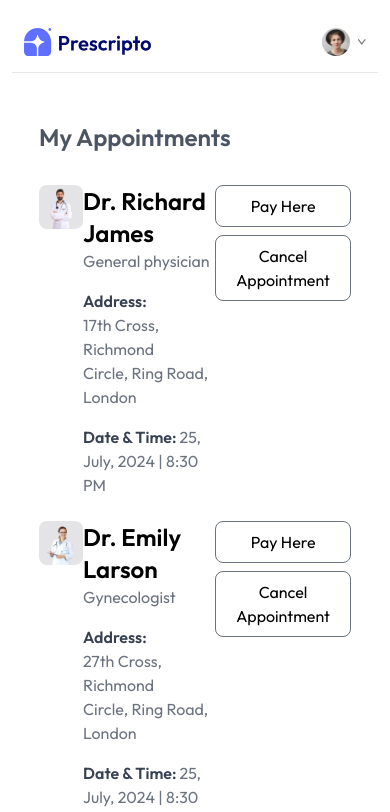
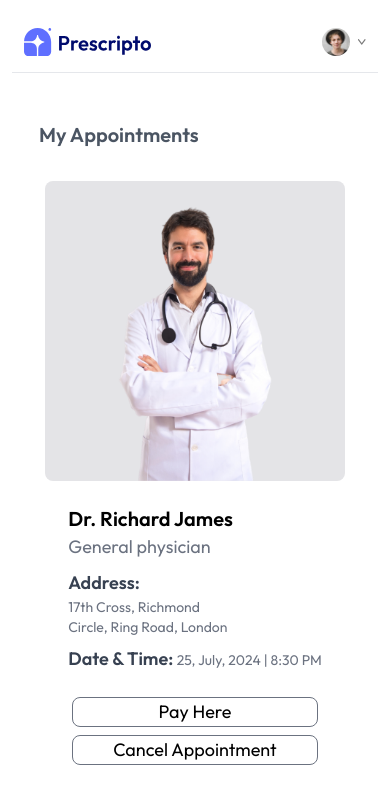
Before and after one commit to RO-shan18/Prescripto-Frontend, a React app: page /My_appointments in a window 390 px wide. Shown: the top 812 px of the page. Built offline with nearby package versions, Linux system fonts and the light colour scheme; the HTML template or start-up script is replaced by a standard one.

Commit message:
Add responsiveness to myappointment and myprofile pages of a user

```diff
--- a/src/pages/My-appointments.jsx
+++ b/src/pages/My-appointments.jsx
@@ -6,26 +6,26 @@ const My_appointments = () => {
 
   return (
     <div className="w-4/5 mx-auto mt-12">
-      <p className="text-2xl font-semibold text-gray-600 pb-8">My Appointments</p>
+      <p className="text-xl md:text-2xl font-semibold text-gray-600 pb-8">My Appointments</p>
 
-      <div className="flex flex-col gap-6">
+      <div className="flex flex-col gap-12 lg:gap-6">
         {doctors.slice(0, 3).map((item, index) => {
           return (
-            <div className="grid grid-cols-[1fr_3fr_1fr] " key={index}>
-              <img className="w-52 bg-zinc-200 rounded-lg " src={item.image} />
-              <div className="flex flex-col gap-4">
-                <div><p className="text-2xl font-semibold">{item.name}</p>
-                <p className="text-gray-500">{item.speciality}</p></div>
-                <div><p className="font-semibold text-gray-700">Address:</p>
-                <p className="text-gray-500">{item.address.line1}</p>
-                <p className="text-gray-500">{item.address.line2}</p></div>
-                <p className="text-gray-500">
-                  <span className="text-gray-700 font-semibold">Date & Time: </span>25, July, 2024 | 8:30 PM
+            <div className="flex flex-col gap-6 items-center justify-center md:grid md:grid-cols-[1fr_1fr_1fr] lg:grid-cols-[1fr_3fr_1fr] " key={index}>
+              <img className="w-[300px] md:w-52 bg-zinc-200 rounded-lg " src={item.image} />
+              <div className="flex flex-col gap-2 lg:gap-4">
+                <div><p className="text-xl md:text-xl lg:text-2xl font-semibold">{item.name}</p>
+                <p className="text-gray-500 text-lg md:text-sm lg:text-lg">{item.speciality}</p></div>
+                <div><p className="font-semibold text-gray-700 text-lg md:text-sm lg:text-lg">Address:</p>
+                <p className="text-gray-500 text-sm text-[12px] lg:text-sm">{item.address.line1}</p>
+                <p className="text-gray-500 text-sm text-[12px] lg:text-sm">{item.address.line2}</p></div>
+                <p className="text-gray-500 text-sm text-[12px] lg:text-sm">
+                  <span className="text-gray-700 font-semibold text-lg lg:text-lg md:text-sm">Date & Time: </span>25, July, 2024 | 8:30 PM
                 </p>
               </div>
               <div className="flex flex-col gap-2">
-                <button className="border border-gray-500 rounded-lg px-5 py-2 hover:text-white hover:bg-primary transition-all duration-500 ease-in-out">Pay Here</button>
-                <button className="border border-gray-500 rounded-lg px-5 py-2 hover:text-white hover:bg-red-500 transition-all duration-500 ease-in-out">Cancel Appointment</button>
+                <button className="border border-gray-500 rounded-lg md:px-5 md:py-2 px-10 hover:text-white hover:bg-primary transition-all duration-500 ease-in-out lg:text-lg text-lg md:text-sm">Pay Here</button>
+                <button className="border border-gray-500 rounded-lg md:px-5 md:py-2 px-10 hover:text-white hover:bg-red-500 transition-all duration-500 ease-in-out lg:text-lg text-lg md:text-sm">Cancel Appointment</button>
               </div>
             </div>
           );
--- a/src/pages/MyProfile.jsx
+++ b/src/pages/MyProfile.jsx
@@ -29,33 +29,33 @@ const MyProfile = () => {
             onChange={(prev) => ({ ...prev, name: e.target.value })}
           />
         ) : (
-          <p className="font-semibold text-2xl pb-2">{userData.name}</p>
+          <p className="font-semibold text-xl md:text-2xl pb-2">{userData.name}</p>
         )}
         <hr className= "border-b-1 border-gray-400 pb-3"/>
 
       <div className="flex flex-col gap-3 mb-4">
-        <p className="text-lg underline text-gray-500 font-semibold">CONTACT INFORMATION</p>
-        <div className="grid grid-cols-2col">
-          <p className="text-gray-600">Email:</p>
-          <p className="text-primary">{userData.Email}</p>
+        <p className="text-sm md:text-lg underline text-gray-500 font-semibold">CONTACT INFORMATION</p>
+        <div className="grid grid-cols-2cols md:grid-cols-2col">
+          <p className="text-gray-600 text-sm md:text-lg">Email:</p>
+          <p className="text-primary text-sm md:text-lg">{userData.Email}</p>
         </div>
 
-        <div className="grid grid-cols-2col">
-        <p className="text-gray-600">Phone: </p>
+        <div className="grid grid-cols-2cols md:grid-cols-2col">
+        <p className="text-gray-600 text-sm md:text-lg">Phone: </p>
         {isEdit ? (
           <input
-            className="text-primary"
+            className="text-primary "
             type="text"
             value={userData.phone}
             onChange={(prev) => ({ ...prev, phone: toString(e.target.value) })}
           />
         ) : (
-          <p className="text-primary">{userData.phone}</p>
+          <p className="text-primary text-sm md:text-lg">{userData.phone}</p>
         )}
         </div>
 
-        <div className="grid grid-cols-2col">
-        <p className="text-gray-600">Address: </p>
+        <div className="grid grid-cols-2cols md:grid-cols-2col">
+        <p className="text-gray-600 text-sm md:text-lg">Address: </p>
         {isEdit ? (
           <div>
             <input
@@ -84,37 +84,37 @@ const MyProfile = () => {
           </div>
         ) : (
           <div>
-            <p className="text-gray-600">{userData.Address.line1}</p>
-            <p className="text-gray-600">{userData.Address.line2}</p>
+            <p className="text-gray-600 text-sm md:text-lg">{userData.Address.line1}</p>
+            <p className="text-gray-600 text-sm md:text-lg">{userData.Address.line2}</p>
           </div>
         )}
         </div>
         </div>
 
         <div className="flex flex-col gap-3 mb-4">
-          <p className="text-lg underline text-gray-500 font-semibold">BASIC INFORMATION</p>
+          <p className="text-sm md:text-lg underline text-gray-500 font-semibold">BASIC INFORMATION</p>
           <div className="grid grid-cols-2col">
-          <p className="text-gray-600">Gender</p>
+          <p className="text-gray-600 text-sm md:text-lg">Gender</p>
           {
             isEdit ? (
-              <select className="text-gray-500" value={userData.Gender} onChange={e => setuserData(prev, {...prev, Gender:e.target.value})}>
+              <select className="text-gray-500 w-28" value={userData.Gender} onChange={e => setuserData(prev, {...prev, Gender:e.target.value})}>
                 <option value="male">Male</option>
                 <option value="female">Female</option>
                 <option value="Other">Others</option>
               </select>
             ): (
-              <p className="text-gray-500">{userData.Gender}</p>
+              <p className="text-gray-500 text-sm md:text-lg">{userData.Gender}</p>
             )
           }
           </div>
 
           <div className="grid grid-cols-2col">
-          <p className="text-gray-600">D.O.B</p>
+          <p className="text-gray-600 text-sm md:text-lg">D.O.B</p>
           {
             isEdit ? (
-              <input  className="text-gray-500 "type="date" value={userData.DOB} onChange={e => setuserData(prev => ({...prev, DOB:e.target.value}))}/>
+              <input  className="text-gray-500 w-28 "type="date" value={userData.DOB} onChange={e => setuserData(prev => ({...prev, DOB:e.target.value}))}/>
             ): (
-              <p className="text-gray-500">{userData.DOB}</p>
+              <p className="text-gray-500 text-sm md:text-lg">{userData.DOB}</p>
             )
           }
         </div>
@@ -123,9 +123,9 @@ const MyProfile = () => {
         <div>
           {
             isEdit ? (
-                <button className="border border-gray-500 rounded-3xl px-5 py-2 text-gray-600" onClick={()=> setisEdit(false)}>Save information</button>
+                <button className="border border-gray-500 rounded-3xl md:px-4 md:py-2 px-3 py-1 text-gray-600 text-sm md:text-lg" onClick={()=> setisEdit(false)}>Save information</button>
             ): (
-              <button className="border border-gray-500 rounded-3xl px-4 py-2 text-gray-600" onClick={()=> setisEdit(true)}>Edit</button>
+              <button className="border border-gray-500 rounded-3xl md:px-4 md:py-2 px-3 py-1 text-gray-600 text-sm md:text-lg" onClick={()=> setisEdit(true)}>Edit</button>
             )
           }
         </div>
--- a/tailwind.config.js
+++ b/tailwind.config.js
@@ -11,7 +11,8 @@ export default {
       },
       gridTemplateColumns : {
         "3col" : "3fr 1fr 1fr",
-        "2col" : "150px 500px"
+        "2col" : "150px 500px",
+        "2cols": "150px 100px",
       },
     },
   },
```
